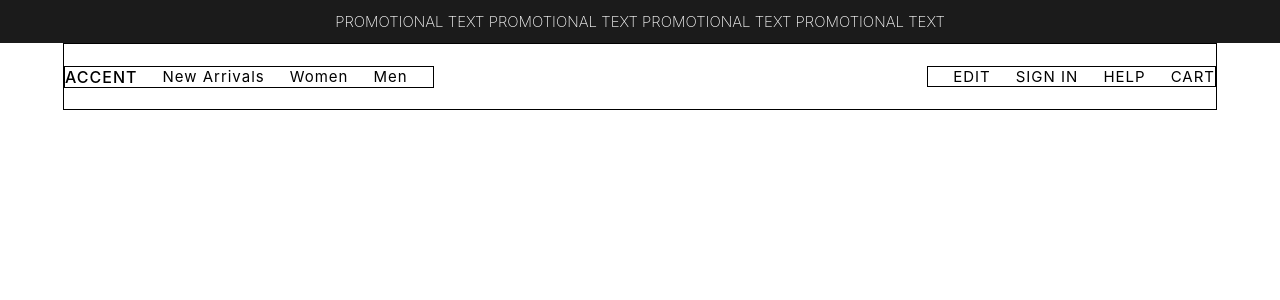
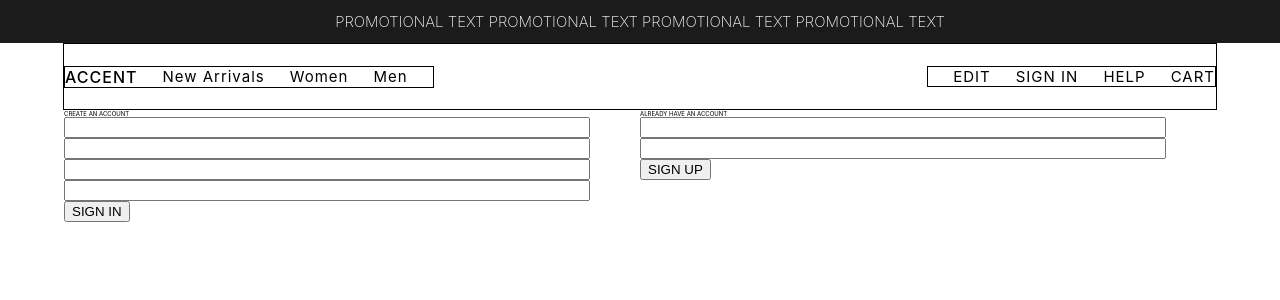
Before and after one commit to snsebro/accent, a React (Create React App) app: page /login in a window 1280 px wide. Shown: the top 300 px of the page. Built offline with nearby package versions, Linux system fonts and the light colour scheme.

Commit message:
creating login component, setting up controlled inputs for login options, creating tsc interfaces for login form data

```diff
--- a/src/App.tsx
+++ b/src/App.tsx
@@ -5,6 +5,7 @@ import NavBar from './components/nav-bar/NavBar'
 import Shop from './pages/shop/Shop';
 import './App.css';
 import ProductDetail from './pages/product-detail/ProductDetail';
+import Login from './pages/login/Login';
 
 const App = () => {
   return (
@@ -15,6 +16,7 @@ const App = () => {
         <Route path='/' exact component={Homepage} />
         <Route path='/shop' exact component={Shop} />
         <Route path='/shop/:id' component={ProductDetail}/>
+        <Route path='/login' component={Login}/>
       </Switch>
     </div>
   );
--- a/src/components/nav-bar/NavBar.tsx
+++ b/src/components/nav-bar/NavBar.tsx
@@ -1,4 +1,4 @@
-import React from 'react'
+import React, { useRef } from 'react'
 import { NavLink }  from 'react-router-dom'
 import './NavBar.scss'
 
@@ -13,7 +13,7 @@ const NavBar = () => {
       </div>
       <div className='nav-bar-right'>
         <NavLink to ='/' className='nav-item'>EDIT</NavLink>
-        <NavLink to ='/' className='nav-item'>SIGN IN</NavLink>
+        <NavLink to ='/login' className='nav-item'>SIGN IN</NavLink>
         <NavLink to ='/' className='nav-item'>HELP</NavLink>
         <NavLink to ='/' className='nav-item'>CART</NavLink>
       </div>
--- /dev/null
+++ b/src/pages/login/Login.scss
@@ -0,0 +1,19 @@
+.login-options {
+  width: 90%;
+  margin: auto auto;
+  display: flex;
+}
+
+.sign-in, .sign-up {
+  width: 50%;
+  display: flex;
+  flex-direction: column;
+
+  input {
+    width: 90%;
+  }
+
+  button {
+
+  }
+}
--- /dev/null
+++ b/src/pages/login/Login.tsx
@@ -0,0 +1,92 @@
+import React, { useState } from 'react'
+import './Login.scss'
+
+interface SignUpInfo {
+  signUpEmail: string,
+  firstName: string,
+  lastName: string,
+  signUpPassword: string,
+}
+
+interface LoginInfo {
+  loginEmail: string,
+  loginPassword: string,
+}
+
+const Login = () => {
+  const [loginInfo, setLoginInfo] = useState<LoginInfo>({
+    loginEmail: '',
+    loginPassword: '',
+    })
+  const [signUpInfo, setSignUpInfo] = useState<SignUpInfo>({
+    signUpEmail: '',
+    firstName: '',
+    lastName: '',
+    signUpPassword: '',
+    })
+
+  const handleLoginInput = (e: any) => {
+    const { name, value } = e.target
+    setLoginInfo((prevState: LoginInfo) => ({ ...prevState, [name]: value }))
+  }
+
+  const handleSignUpInput = (e: any) => {
+    const { name, value } = e.target
+    setSignUpInfo((prevState: SignUpInfo) => ({ ...prevState, [name]: value }))
+  }
+
+  return (
+    <div className='login-options'>
+      <div className='sign-in'>
+        <label>CREATE AN ACCOUNT</label>
+        <form action="">
+          <input
+            name='signUpEmail'
+            value={signUpInfo.signUpEmail}
+            type="text"
+            onChange={handleSignUpInput}
+          />
+          <input
+            name='firstName'
+            value={signUpInfo.firstName}
+            type="text"
+            onChange={handleSignUpInput}
+          />
+          <input
+            name='lastName'
+            value={signUpInfo.lastName}
+            type="text"
+            onChange={handleSignUpInput}
+          />
+          <input
+            name='signUpPassword'
+            value={signUpInfo.signUpPassword}
+            type="password"
+            onChange={handleSignUpInput}
+          />
+          <button>SIGN IN</button>
+        </form>
+      </div>
+      <div className='sign-up'>
+        <label>ALREADY HAVE AN ACCOUNT</label>
+        <form action="">
+          <input
+              name='loginEmail'
+              value={loginInfo.loginEmail}
+              type="text"
+              onChange={handleLoginInput}
+            />
+            <input
+              name='loginPassword'
+              value={loginInfo.loginPassword}
+              type="password"
+              onChange={handleLoginInput}
+            />
+          <button>SIGN UP</button>
+        </form>
+      </div>
+    </div>
+  )
+}
+
+export default Login;
--- a/src/pages/product-detail/ProductDetail.scss
+++ b/src/pages/product-detail/ProductDetail.scss
@@ -81,7 +81,21 @@
         font-size: 1.2rem;
         height: 19rem;
         overflow: scroll;
+        overflow-x: hidden;
         scrollbar-width: 1rem;
+      }
+
+      .product-description-text::-webkit-scrollbar {
+        border: 1px solid black;
+        background-color: white;
+        border-radius: 20px;
+        width: 0.3rem;
+      }
+
+      .product-description-text::-webkit-scrollbar-thumb {
+        border: none;
+        background-color:black;
+        border-radius: 20px;
       }
 
       .product-description-text, .add-to-bag, .material-select, .material-select-label  {
```
